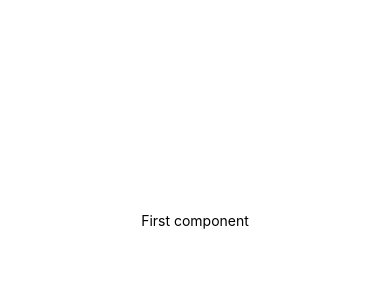
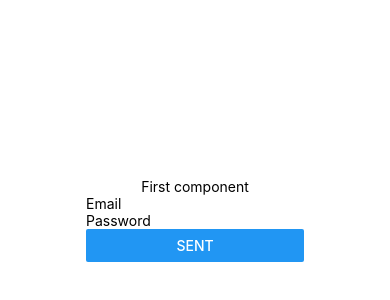
Before and after one commit to LuisJoseTrujilloP/reactnativeproyect, a React Native app: screen / in a window 390 px wide. Shown: the part 202-502 px from the top of the page. Built offline with nearby package versions, Linux system fonts and the light colour scheme.

Commit message:
First components, View, Basic Structure

```diff
--- a/App.js
+++ b/App.js
@@ -1,5 +1,6 @@
 import { StatusBar } from "expo-status-bar";
 import { StyleSheet, Text, View } from "react-native";
+import LoginForm from "./src/components/LogingForm";
 
 export default function App() {
 	return (
@@ -7,6 +8,7 @@
 		<View style={styles.container}>
 			<Text>First component</Text>
 			<StatusBar style="auto" />
+			<LoginForm />
 		</View>
 	);
 }
--- /dev/null
+++ b/src/components/LogingForm.js
@@ -0,0 +1,12 @@
+import React from "react";
+import { TextInput, Button, Text, View } from "react-native";
+
+export default function LoginForm() {
+	return (
+		<View>
+			<TextInput placeholder="Email" />
+			<TextInput placeholder="Password" />
+			<Button title="Sent" onPress={() => console.log("Sent")} />
+		</View>
+	);
+}
```
